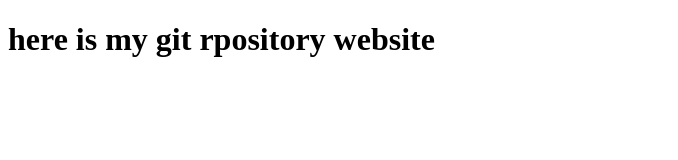
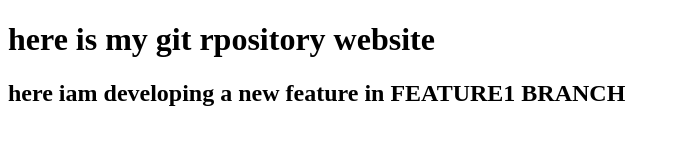
Before and after one commit to mainakeepaul/local-repo-upload, a plain HTML site: page index.html in a window 1280 px wide. Shown: the whole page, without its empty margins (0-678 px from the left). Drawn offline with Linux system fonts and the light colour scheme.

Commit message:
this a new feature developed from FEATURE1

```diff
--- a/index.html
+++ b/index.html
@@ -7,6 +7,7 @@
 </head>
 <body>
     <h1>here is my git rpository website</h1>
+    <h2>here iam developing a new feature in FEATURE1 BRANCH </h2>
 </body>
 
 </html>
```
